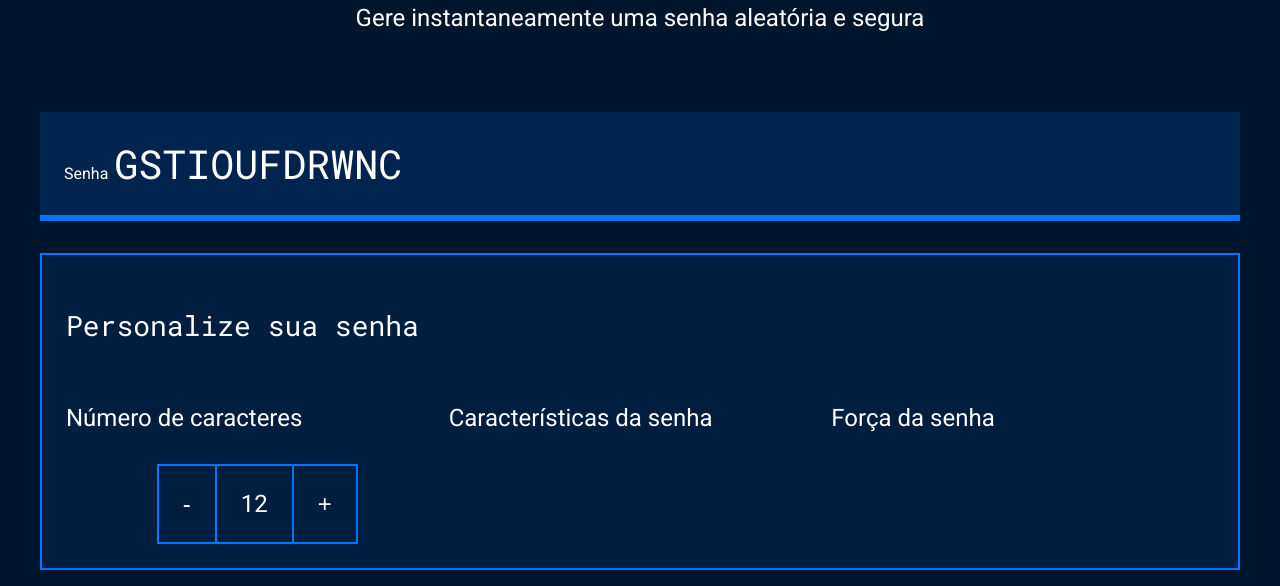
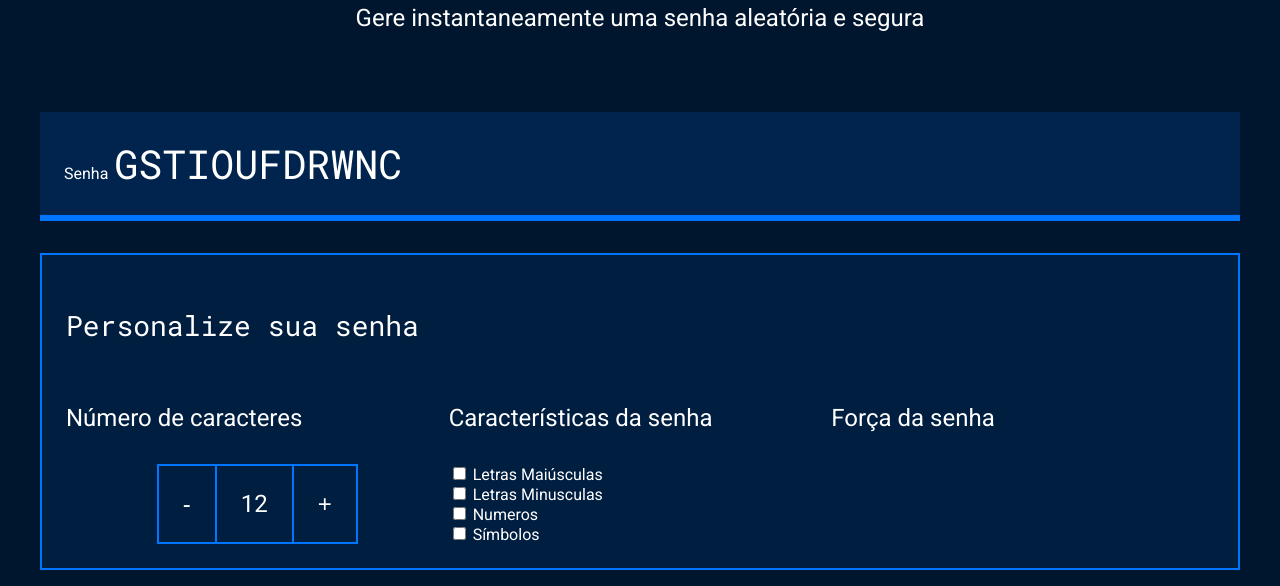
Before and after one commit to rodrigues0411/gerador-de-senhas, a plain HTML site: page index.html in a window 1280 px wide. Shown: the part 214-800 px from the top of the page. Drawn offline with Linux system fonts and the light colour scheme.

Commit message:
checkbox

```diff
--- a/index.html
+++ b/index.html
@@ -32,6 +32,22 @@
                 </div>
                 <div class="parametro-senha">
                     <h4 class="parametro-senha__titulo">Características da senha</h4>
+                    <div class="parametro-senha-checkbox">
+                        <input for="maiusculo" type="checkbox" class="checkbox">
+                        <label for="maiusculo">Letras Maiúsculas</label>
+                    </div>
+                     <div class="parametro-senha-checkbox">
+                        <input for="minusculas" type="checkbox" class="checkbox">
+                        <label for="minusculas">Letras Minusculas</label>
+                    </div>
+                     <div class="parametro-senha-checkbox">
+                        <input for="numeros" type="checkbox" class="checkbox">
+                        <label for="numeros">Numeros</label>
+                    </div>
+                     <div class="parametro-senha-checkbox">
+                        <input for="simbolo" type="checkbox" class="checkbox">
+                        <label for="simbolo">Símbolos</label>
+                    </div>
                 </div>
                 <div class="parametro-senha">
                     <h4 class="parametro-senha__titulo">Força da senha</h4>
```
